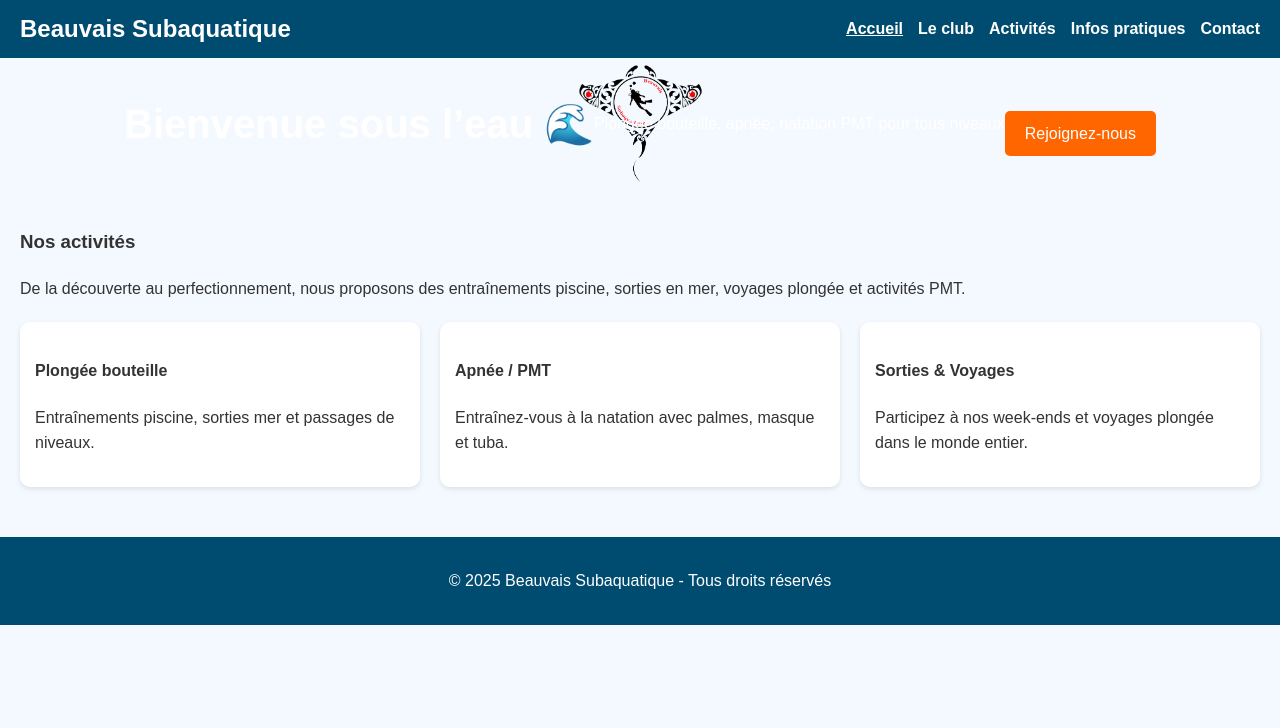
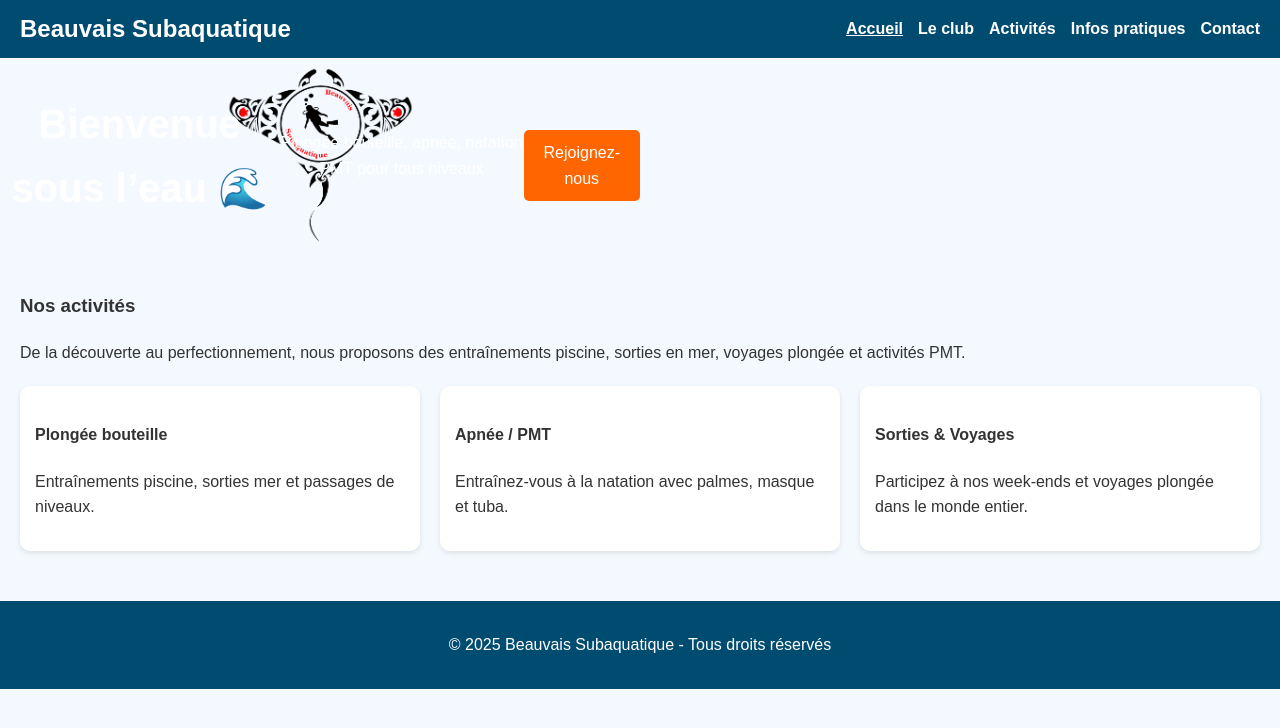
Before and after one commit to jeanpaulfsgt-netizen/Beauvaissubaquatique, a plain HTML site: page index.html in a window 1280 px wide. Drawn offline with Linux system fonts and the light colour scheme.

Commit message:
Update style.css

```diff
--- a/style.css
+++ b/style.css
@@ -47,8 +47,8 @@ nav a.active {
   text-align: center;
     background: url('images/hero.png') no-repeat center center; /* centre horizontal et vertical */
     background-size: contain;  /* ou cover selon le rendu */
-    width: 100%;              /* largeur de la bannière = largeur de la page */
-    height: 100%;            /* hauteur fixe ou ajustable */
+    width: 50%;              /* largeur de la bannière = largeur de la page */
+    height: 50%;            /* hauteur fixe ou ajustable */
     display: flex;
     align-items: center;      /* centre le texte verticalement */
     justify-content: center;  /* centre le texte horizontalement */
```
